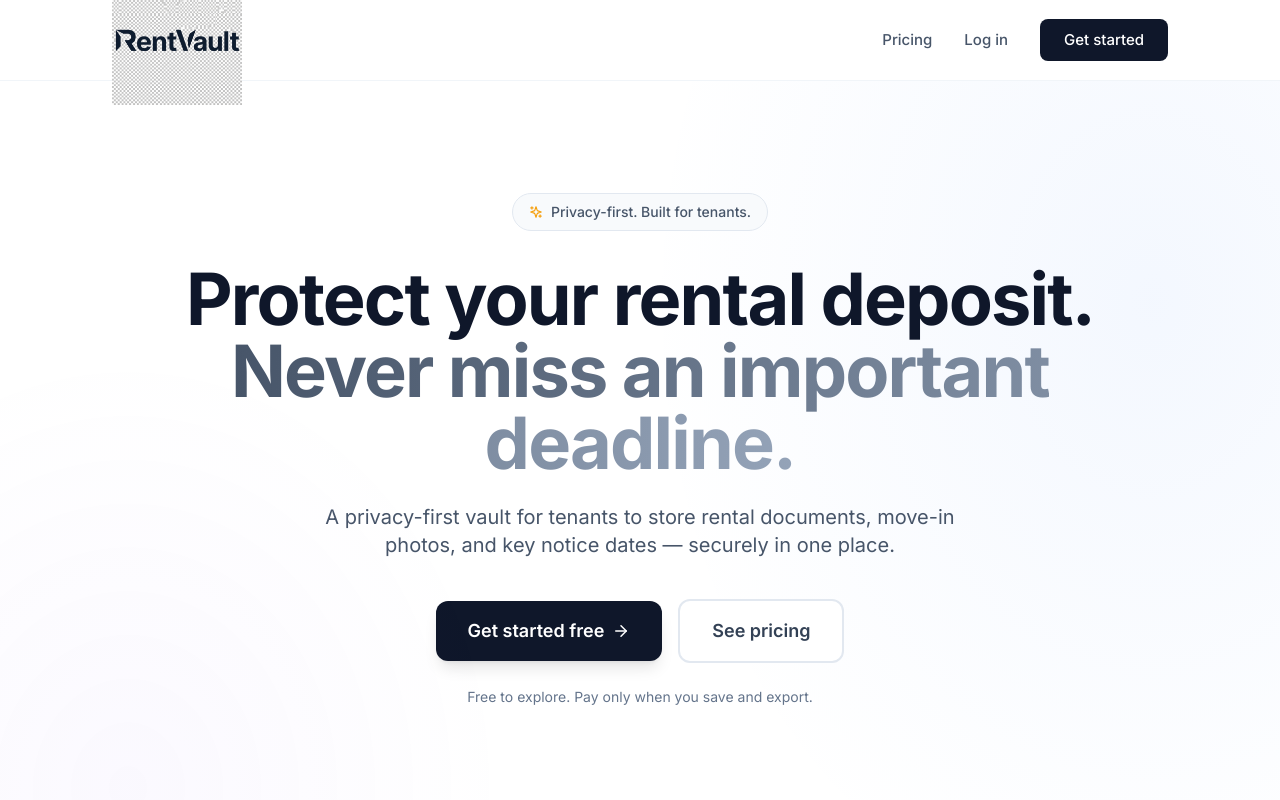
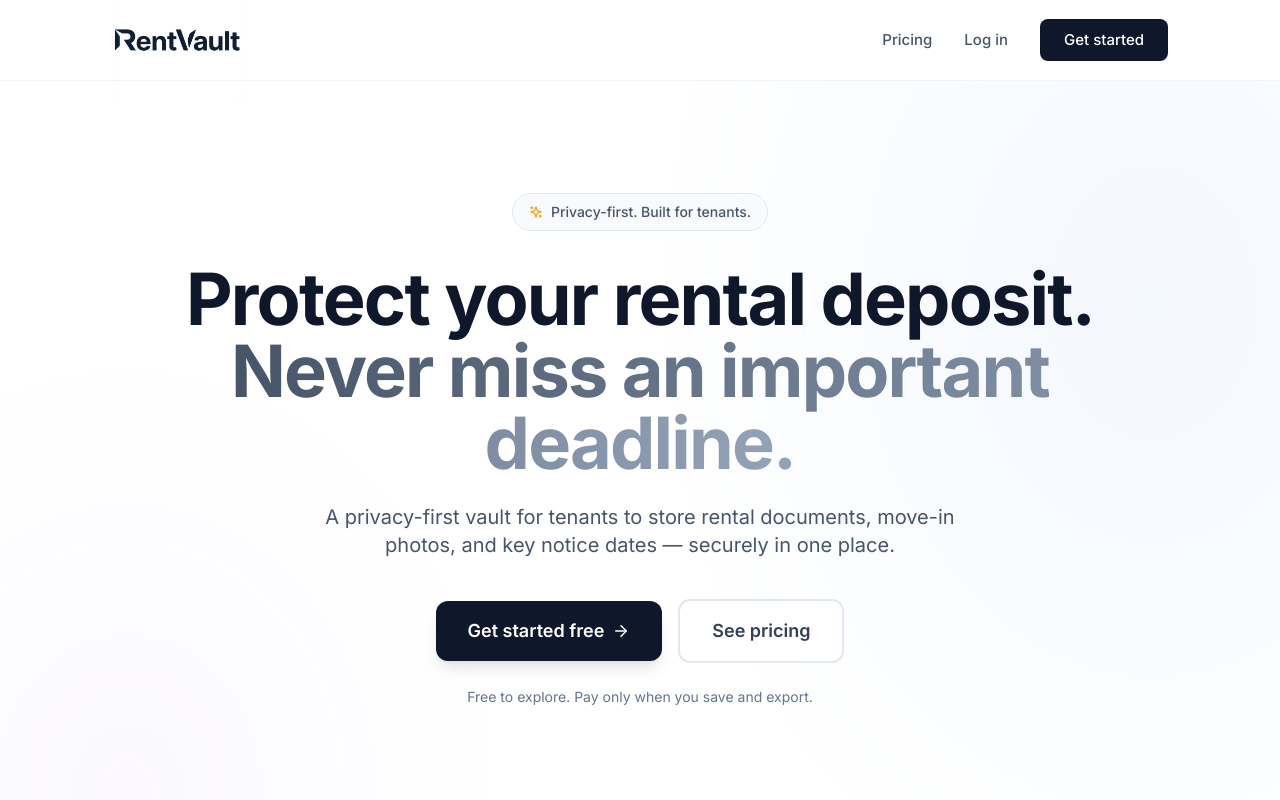
Before and after one commit to pipiagiorgi-rgb/guard-rent, a Next.js app: page / in a window 1280 px wide. Shown: the top 800 px of the page. Built offline with nearby package versions, Linux system fonts and the light colour scheme; no server answers.

Commit message:
Fix navbar artifact: use multiply blend mode

```diff
--- a/src/components/brand/Logo.tsx
+++ b/src/components/brand/Logo.tsx
@@ -26,7 +26,7 @@ export function Logo({ className = '', size = 'md' }: LogoProps) {
             height={height}
             className={className}
             priority
-            style={{ objectFit: 'contain' }}
+            style={{ objectFit: 'contain', mixBlendMode: 'multiply' }}
         />
     )
 }
```
Also changed, not shown: public/logo.png.
